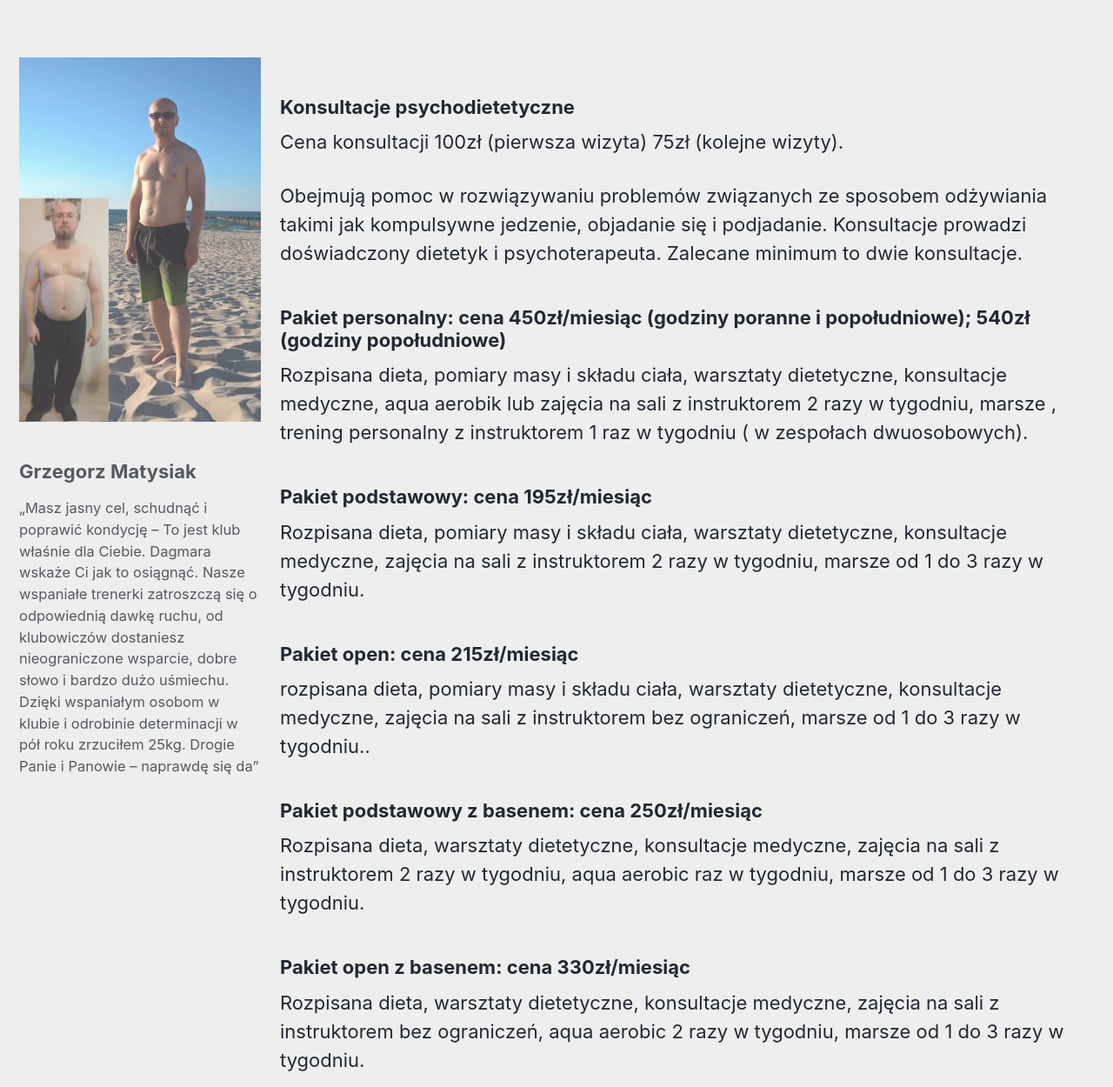
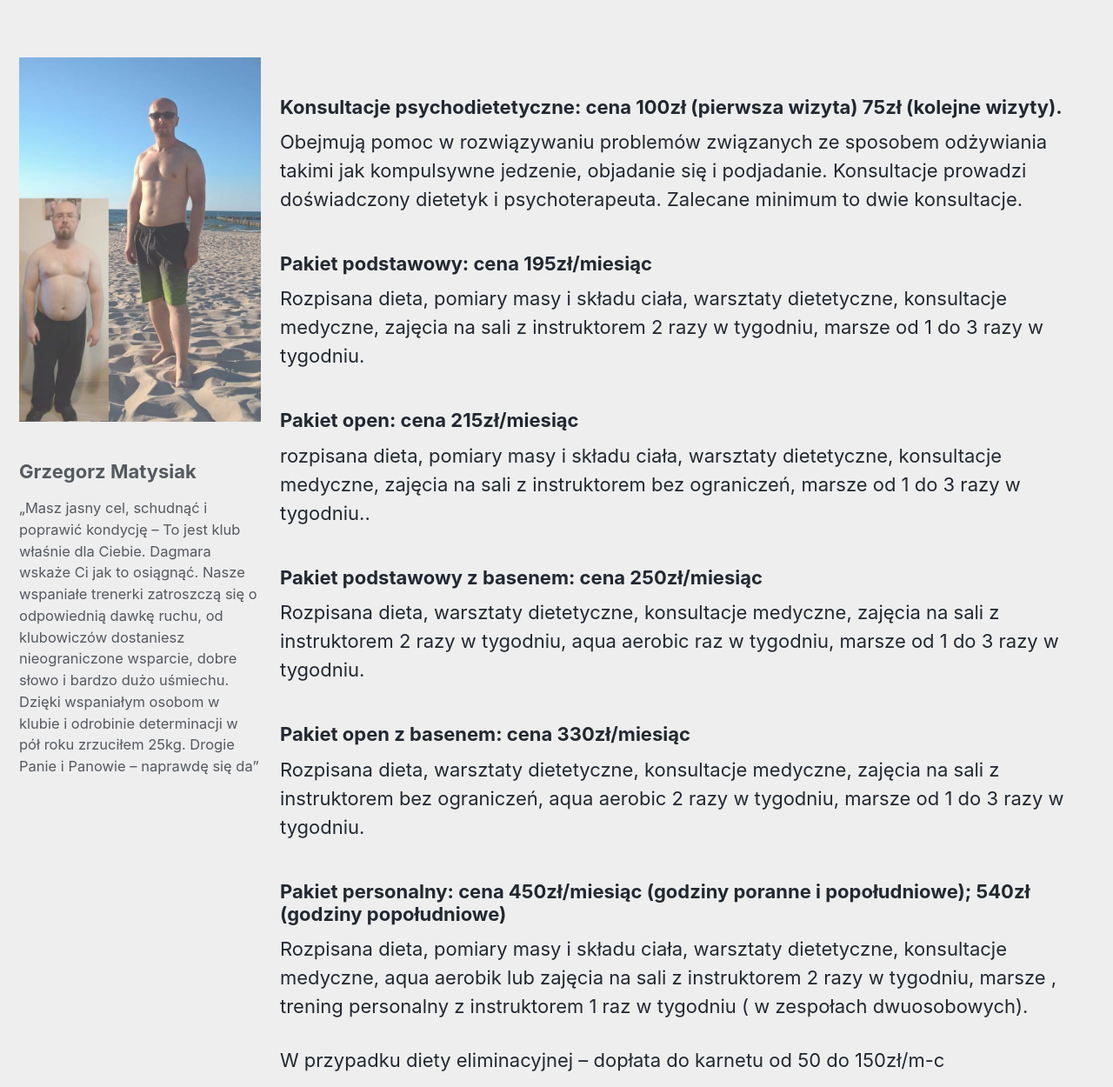
Before and after one commit to PiotrowskiD/PiotrowskiD.github.io, a Jekyll site: the page built from _pages/oferta.md, in a window 1280 px wide and 1400 px high, scrolled down 198 px. Shown: the part 150-1400 px from the top of the window at 87% size. Built offline with Jekyll 4.4.1, drawn with Linux system fonts in a browser that asks for light colours; cached includes are drawn as plain includes; nearby versions of some CDN libraries; some of the changed lines change nothing that is shown; some of the changed text lies outside the part shown.

Commit message:
update transfer details

```diff
--- a/_pages/oferta.md
+++ b/_pages/oferta.md
@@ -16,15 +16,10 @@
 ---
 
 
-### Konsultacje psychodietetyczne
-Cena konsultacji 100zł (pierwsza wizyta) 75zł (kolejne wizyty).
-
-
+### Konsultacje psychodietetyczne: cena 100zł (pierwsza wizyta) 75zł (kolejne wizyty).
 Obejmują pomoc w rozwiązywaniu problemów związanych ze sposobem odżywiania takimi jak kompulsywne jedzenie, objadanie się i podjadanie. Konsultacje prowadzi doświadczony dietetyk i psychoterapeuta. Zalecane minimum to dwie konsultacje.
 
 
-### Pakiet personalny: cena 450zł/miesiąc (godziny poranne i popołudniowe); 540zł (godziny popołudniowe)
-Rozpisana dieta, pomiary masy i składu ciała, warsztaty dietetyczne, konsultacje medyczne, aqua aerobik lub zajęcia na sali z instruktorem 2 razy w tygodniu, marsze , trening personalny z instruktorem 1 raz w tygodniu ( w zespołach dwuosobowych).
 
 ### Pakiet podstawowy: cena 195zł/miesiąc
 Rozpisana dieta, pomiary masy i składu ciała, warsztaty dietetyczne, konsultacje medyczne, zajęcia na sali z instruktorem 2 razy w tygodniu, marsze od 1 do 3 razy w tygodniu.
@@ -42,14 +37,19 @@
 Rozpisana dieta, warsztaty dietetyczne, konsultacje medyczne, zajęcia na sali z instruktorem bez ograniczeń, aqua aerobic 2 razy w tygodniu, marsze od 1 do 3 razy w tygodniu.
 
 
+### Pakiet personalny: cena 450zł/miesiąc (godziny poranne i popołudniowe); 540zł (godziny popołudniowe)
+Rozpisana dieta, pomiary masy i składu ciała, warsztaty dietetyczne, konsultacje medyczne, aqua aerobik lub zajęcia na sali z instruktorem 2 razy w tygodniu, marsze , trening personalny z instruktorem 1 raz w tygodniu ( w zespołach dwuosobowych).
+
 
 W przypadku diety eliminacyjnej – dopłata do karnetu od
 50 do 150zł/m-c
 
 Wpłat należy dokonywać na konto:
 
+Usługi prozdrowotne Dagmara Piotrowska
+
 nr 70 1050 1764 1000 0092 2305 4645
 
-USŁUGI PROZDROWOTNE DAGMARAPIOTROWSKA
+
 
 lub płatność gotówką.
```
